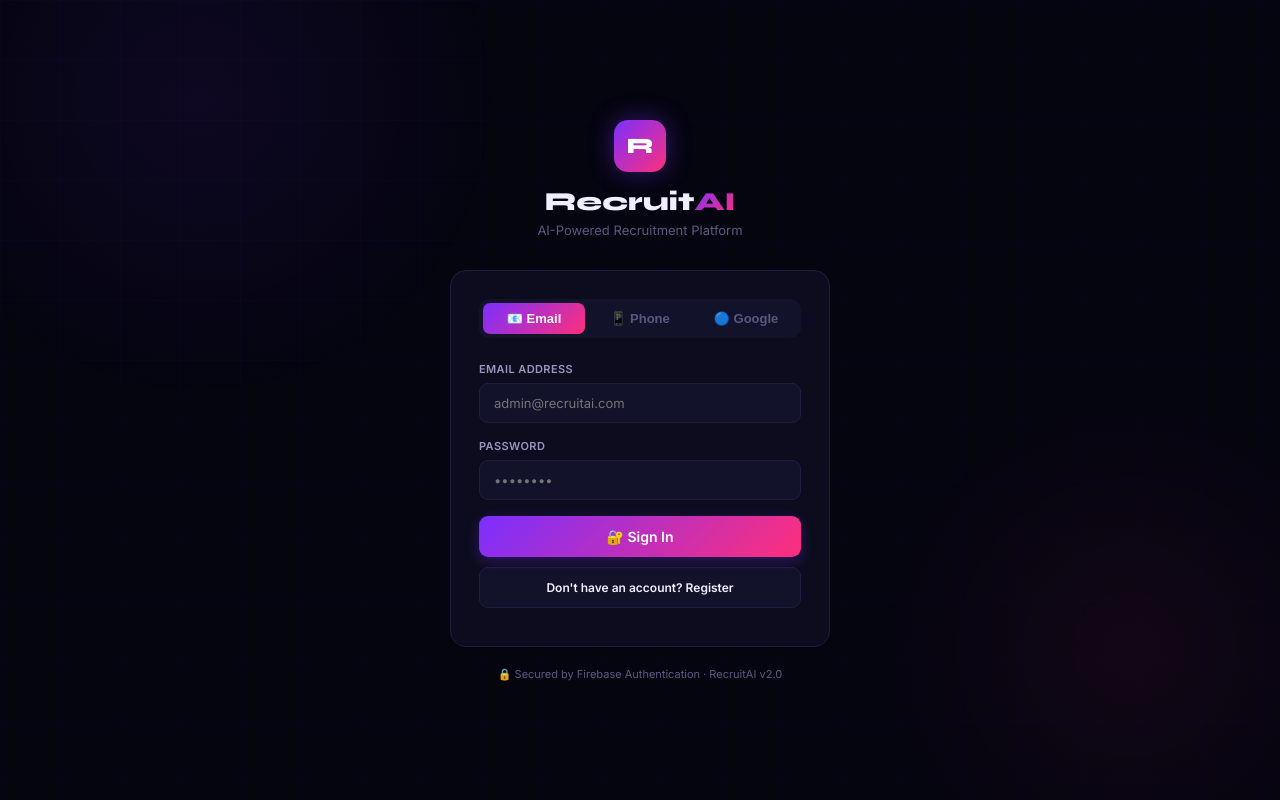
After one commit to ayushgaurkar001-jpg/recruitai-resume-screener, a FastAPI app: template templates/login.html in a window 1280 px wide. The commit adds this page. Run offline with FastAPI, Linux system fonts and the light colour scheme; the template is opened without the code that fills it, so the values that code supplies are empty; some libraries are stand-ins or nearby versions.

Commit message:
Add login system with Firebase Auth

```diff
--- a/main.py
+++ b/main.py
@@ -1,3 +1,6 @@
+from fastapi.responses import RedirectResponse, JSONResponse
+from fastapi import Cookie
+import firebase_admin.auth as firebase_auth
 from fastapi import FastAPI, File, UploadFile, Form, Request
 from fastapi.responses import HTMLResponse, StreamingResponse
 from fastapi.templating import Jinja2Templates
--- /dev/null
+++ b/templates/login.html
@@ -0,0 +1,519 @@
+<!DOCTYPE html>
+<html lang="en">
+<head>
+  <meta charset="UTF-8">
+  <meta name="viewport" content="width=device-width, initial-scale=1.0">
+  <title>RecruitAI — Login</title>
+  <link href="https://fonts.googleapis.com/css2?family=Syne:wght@400;600;700;800&family=Inter:wght@300;400;500;600;700&display=swap" rel="stylesheet">
+  <style>
+    :root {
+      --bg: #050510;
+      --surface: #0C0C1E;
+      --surface2: #12122A;
+      --border: #1E1E3F;
+      --p1: #7B2FFF;
+      --p2: #FF2F7B;
+      --p3: #2FFFB4;
+      --p6: #2F9FFF;
+      --text: #F0EEFF;
+      --text2: #9896BE;
+      --text3: #5B5880;
+    }
+
+    * { box-sizing: border-box; margin: 0; padding: 0; }
+
+    body {
+      font-family: 'Inter', sans-serif;
+      background: var(--bg);
+      color: var(--text);
+      min-height: 100vh;
+      display: flex;
+      align-items: center;
+      justify-content: center;
+    }
+
+    body::before {
+      content: '';
+      position: fixed;
+      top: -200px; left: -100px;
+      width: 600px; height: 600px;
+      border-radius: 50%;
+      background: radial-gradient(circle, rgba(123,47,255,0.08) 0%, transparent 70%);
+      pointer-events: none;
+    }
+
+    body::after {
+      content: '';
+      position: fixed;
+      bottom: -100px; right: -100px;
+      width: 500px; height: 500px;
+      border-radius: 50%;
+      background: radial-gradient(circle, rgba(255,47,123,0.06) 0%, transparent 70%);
+      pointer-events: none;
+    }
+
+    .grid-bg {
+      position: fixed; top: 0; left: 0; width: 100%; height: 100%;
+      pointer-events: none;
+      background-image:
+        linear-gradient(rgba(123,47,255,0.025) 1px, transparent 1px),
+        linear-gradient(90deg, rgba(123,47,255,0.025) 1px, transparent 1px);
+      background-size: 60px 60px;
+    }
+
+    .login-wrap {
+      position: relative; z-index: 1;
+      width: 100%; max-width: 420px;
+      padding: 20px;
+    }
+
+    .logo {
+      text-align: center;
+      margin-bottom: 32px;
+    }
+
+    .logo-icon {
+      width: 52px; height: 52px;
+      background: linear-gradient(135deg, var(--p1), var(--p2));
+      border-radius: 14px;
+      display: flex; align-items: center; justify-content: center;
+      font-size: 22px; font-weight: 800; color: white;
+      font-family: 'Syne', sans-serif;
+      box-shadow: 0 0 25px rgba(123,47,255,0.4);
+      margin: 0 auto 14px;
+    }
+
+    .logo-text {
+      font-family: 'Syne', sans-serif;
+      font-size: 26px; font-weight: 800;
+    }
+
+    .logo-text span {
+      background: linear-gradient(135deg, var(--p1), var(--p2));
+      -webkit-background-clip: text;
+      -webkit-text-fill-color: transparent;
+    }
+
+    .logo-sub { font-size: 13px; color: var(--text3); margin-top: 5px; }
+
+    .card {
+      background: var(--surface);
+      border: 1px solid var(--border);
+      border-radius: 16px;
+      padding: 28px;
+    }
+
+    .tabs {
+      display: flex;
+      background: var(--surface2);
+      border-radius: 10px;
+      padding: 4px;
+      margin-bottom: 24px;
+      gap: 4px;
+    }
+
+    .tab {
+      flex: 1; text-align: center;
+      padding: 8px;
+      border-radius: 7px;
+      font-size: 13px; font-weight: 600;
+      cursor: pointer; color: var(--text3);
+      transition: all 0.2s;
+      border: none; background: none;
+    }
+
+    .tab.active {
+      background: linear-gradient(135deg, var(--p1), var(--p2));
+      color: white;
+    }
+
+    .tab-content { display: none; }
+    .tab-content.active { display: block; }
+
+    .form-group { margin-bottom: 16px; }
+
+    .form-label {
+      font-size: 11px; font-weight: 600;
+      color: var(--text2); margin-bottom: 7px;
+      display: block; text-transform: uppercase; letter-spacing: 0.4px;
+    }
+
+    input {
+      width: 100%;
+      background: var(--surface2);
+      border: 1px solid var(--border);
+      border-radius: 9px;
+      padding: 11px 14px;
+      color: var(--text);
+      font-size: 13px;
+      font-family: 'Inter', sans-serif;
+      transition: all 0.2s;
+      outline: none;
+    }
+
+    input:focus {
+      border-color: var(--p1);
+      box-shadow: 0 0 0 3px rgba(123,47,255,0.12);
+    }
+
+    .btn {
+      width: 100%;
+      padding: 12px;
+      border-radius: 9px;
+      font-size: 14px; font-weight: 600;
+      cursor: pointer; border: none;
+      font-family: 'Inter', sans-serif;
+      transition: all 0.2s;
+      margin-bottom: 10px;
+    }
+
+    .btn-primary {
+      background: linear-gradient(135deg, var(--p1), var(--p2));
+      color: white;
+      box-shadow: 0 4px 14px rgba(123,47,255,0.3);
+    }
+
+    .btn-primary:hover { transform: translateY(-1px); box-shadow: 0 6px 20px rgba(123,47,255,0.5); }
+
+    .btn-google {
+      background: white;
+      color: #333;
+      display: flex; align-items: center; justify-content: center; gap: 10px;
+    }
+
+    .btn-phone {
+      background: var(--surface2);
+      color: var(--text);
+      border: 1px solid var(--border);
+      display: flex; align-items: center; justify-content: center; gap: 10px;
+    }
+
+    .divider {
+      display: flex; align-items: center; gap: 12px;
+      margin: 16px 0;
+      font-size: 11px; color: var(--text3);
+    }
+
+    .divider::before, .divider::after {
+      content: '';
+      flex: 1;
+      height: 1px;
+      background: var(--border);
+    }
+
+    .error-box {
+      background: rgba(255,47,123,0.08);
+      border: 1px solid rgba(255,47,123,0.2);
+      border-radius: 8px;
+      padding: 10px 14px;
+      font-size: 12px;
+      color: var(--p2);
+      margin-bottom: 14px;
+      display: none;
+    }
+
+    .success-box {
+      background: rgba(47,255,180,0.08);
+      border: 1px solid rgba(47,255,180,0.2);
+      border-radius: 8px;
+      padding: 10px 14px;
+      font-size: 12px;
+      color: var(--p3);
+      margin-bottom: 14px;
+      display: none;
+    }
+
+    .loading-btn {
+      opacity: 0.7;
+      pointer-events: none;
+    }
+
+    #recaptcha-container { margin-bottom: 14px; }
+
+    .phone-step2 { display: none; }
+
+    .footer-text {
+      text-align: center;
+      font-size: 11px;
+      color: var(--text3);
+      margin-top: 20px;
+    }
+  </style>
+</head>
+<body>
+
+<div class="grid-bg"></div>
+
+<div class="login-wrap">
+
+  <div class="logo">
+    <div class="logo-icon">R</div>
+    <div class="logo-text">Recruit<span>AI</span></div>
+    <div class="logo-sub">AI-Powered Recruitment Platform</div>
+  </div>
+
+  <div class="card">
+
+    <!-- Tabs -->
+    <div class="tabs">
+      <button class="tab active" onclick="switchTab('email')">📧 Email</button>
+      <button class="tab" onclick="switchTab('phone')">📱 Phone</button>
+      <button class="tab" onclick="switchTab('google')">🔵 Google</button>
+    </div>
+
+    <!-- Error/Success -->
+    <div class="error-box" id="errorBox"></div>
+    <div class="success-box" id="successBox"></div>
+
+    <!-- EMAIL TAB -->
+    <div class="tab-content active" id="tab-email">
+      <div class="form-group">
+        <label class="form-label">Email Address</label>
+        <input type="email" id="emailInput" placeholder="admin@recruitai.com">
+      </div>
+      <div class="form-group">
+        <label class="form-label">Password</label>
+        <input type="password" id="passwordInput" placeholder="••••••••">
+      </div>
+      <button class="btn btn-primary" onclick="loginWithEmail()">🔐 Sign In</button>
+      <button class="btn btn-phone" onclick="showRegister()" style="font-size:12px">Don't have an account? Register</button>
+
+      <!-- Register Form (hidden by default) -->
+      <div id="registerForm" style="display:none; margin-top:14px; padding-top:14px; border-top:1px solid var(--border)">
+        <div class="form-group">
+          <label class="form-label">Full Name</label>
+          <input type="text" id="regName" placeholder="John Doe">
+        </div>
+        <div class="form-group">
+          <label class="form-label">Email</label>
+          <input type="email" id="regEmail" placeholder="john@company.com">
+        </div>
+        <div class="form-group">
+          <label class="form-label">Password</label>
+          <input type="password" id="regPassword" placeholder="Min 6 characters">
+        </div>
+        <button class="btn btn-primary" onclick="registerWithEmail()">✅ Create Account</button>
+        <button class="btn btn-phone" onclick="hideRegister()" style="font-size:12px">Back to Login</button>
+      </div>
+    </div>
+
+    <!-- PHONE TAB -->
+    <div class="tab-content" id="tab-phone">
+      <div class="phone-step1">
+        <div class="form-group">
+          <label class="form-label">Phone Number</label>
+          <input type="tel" id="phoneInput" placeholder="+91 9999999999">
+        </div>
+        <div id="recaptcha-container"></div>
+        <button class="btn btn-primary" onclick="sendOTP()">📱 Send OTP</button>
+      </div>
+
+      <div class="phone-step2" id="phoneStep2">
+        <div class="form-group">
+          <label class="form-label">Enter OTP</label>
+          <input type="text" id="otpInput" placeholder="Enter 6-digit OTP" maxlength="6">
+        </div>
+        <button class="btn btn-primary" onclick="verifyOTP()">✅ Verify OTP</button>
+        <button class="btn btn-phone" onclick="backToPhone()" style="font-size:12px">← Back</button>
+      </div>
+    </div>
+
+    <!-- GOOGLE TAB -->
+    <div class="tab-content" id="tab-google">
+      <div style="text-align:center; padding:20px 0">
+        <div style="font-size:40px; margin-bottom:14px">🔵</div>
+        <div style="font-size:14px; color:var(--text2); margin-bottom:20px">
+          Sign in with your Google account instantly
+        </div>
+        <button class="btn btn-google" onclick="loginWithGoogle()">
+          <svg width="18" height="18" viewBox="0 0 48 48">
+            <path fill="#FFC107" d="M43.6 20H24v8h11.3C33.6 33.1 29.3 36 24 36c-6.6 0-12-5.4-12-12s5.4-12 12-12c3.1 0 5.9 1.1 8 3l5.7-5.7C34.5 6.5 29.5 4 24 4 12.9 4 4 12.9 4 24s8.9 20 20 20c11 0 20-9 20-20 0-1.3-.1-2.7-.4-4z"/>
+            <path fill="#FF3D00" d="M6.3 14.7l6.6 4.8C14.6 15.1 18.9 12 24 12c3.1 0 5.9 1.1 8 3l5.7-5.7C34.5 6.5 29.5 4 24 4 16.3 4 9.7 8.3 6.3 14.7z"/>
+            <path fill="#4CAF50" d="M24 44c5.2 0 9.9-1.9 13.5-4.9l-6.2-5.2C29.3 35.4 26.8 36 24 36c-5.2 0-9.6-3-11.3-7.3L6 33.6C9.4 39.6 16.2 44 24 44z"/>
+            <path fill="#1976D2" d="M43.6 20H24v8h11.3c-.8 2.3-2.3 4.3-4.3 5.8l6.2 5.2C40.9 35.5 44 30.1 44 24c0-1.3-.1-2.7-.4-4z"/>
+          </svg>
+          Continue with Google
+        </button>
+      </div>
+    </div>
+
+  </div>
+
+  <div class="footer-text">
+    🔒 Secured by Firebase Authentication · RecruitAI v2.0
+  </div>
+
+</div>
+
+<!-- Firebase SDK -->
+<script type="module">
+  import { initializeApp } from 'https://www.gstatic.com/firebasejs/10.7.0/firebase-app.js';
+  import {
+    getAuth,
+    signInWithEmailAndPassword,
+    createUserWithEmailAndPassword,
+    signInWithPopup,
+    GoogleAuthProvider,
+    RecaptchaVerifier,
+    signInWithPhoneNumber,
+    onAuthStateChanged
+  } from 'https://www.gstatic.com/firebasejs/10.7.0/firebase-auth.js';
+
+  // =============================================
+  // REPLACE WITH YOUR FIREBASE CONFIG
+  // =============================================
+  const firebaseConfig = {
+  apiKey: "AIzaSyAxS8K_m2j5T8otjFSURTz4Uwx-o3eGb-4",
+  authDomain: "recruitai-81d6f.firebaseapp.com",
+  projectId: "recruitai-81d6f",
+  storageBucket: "recruitai-81d6f.firebasestorage.app",
+  messagingSenderId: "746376271012",
+  appId: "1:746376271012:web:86c401b664528436568231"
+};
+
+  const app = initializeApp(firebaseConfig);
+  const auth = getAuth(app);
+  const googleProvider = new GoogleAuthProvider();
+
+  // Check if already logged in
+  onAuthStateChanged(auth, (user) => {
+    if (user) {
+      window.location.href = '/';
+    }
+  });
+
+  // Show error
+  function showError(msg) {
+    const box = document.getElementById('errorBox');
+    box.textContent = '❌ ' + msg;
+    box.style.display = 'block';
+    document.getElementById('successBox').style.display = 'none';
+  }
+
+  // Show success
+  function showSuccess(msg) {
+    const box = document.getElementById('successBox');
+    box.textContent = '✅ ' + msg;
+    box.style.display = 'block';
+    document.getElementById('errorBox').style.display = 'none';
+  }
+
+  // After login — save token and redirect
+  async function handleLogin(user) {
+    try {
+      const token = await user.getIdToken();
+      // Send token to backend
+      const response = await fetch('/auth/login', {
+        method: 'POST',
+        headers: {'Content-Type': 'application/json'},
+        body: JSON.stringify({token: token, email: user.email, name: user.displayName || user.email})
+      });
+      if (response.ok) {
+        showSuccess('Login successful! Redirecting...');
+        setTimeout(() => window.location.href = '/', 1000);
+      } else {
+        showError('Authentication failed. Please try again.');
+      }
+    } catch(e) {
+      showError(e.message);
+    }
+  }
+
+  // Email Login
+  window.loginWithEmail = async function() {
+    const email = document.getElementById('emailInput').value;
+    const password = document.getElementById('passwordInput').value;
+    if (!email || !password) { showError('Please enter email and password'); return; }
+    try {
+      const result = await signInWithEmailAndPassword(auth, email, password);
+      await handleLogin(result.user);
+    } catch(e) {
+      showError(e.message.replace('Firebase: ', ''));
+    }
+  }
+
+  // Email Register
+  window.registerWithEmail = async function() {
+    const name = document.getElementById('regName').value;
+    const email = document.getElementById('regEmail').value;
+    const password = document.getElementById('regPassword').value;
+    if (!name || !email || !password) { showError('Please fill all fields'); return; }
+    if (password.length < 6) { showError('Password must be at least 6 characters'); return; }
+    try {
+      const result = await createUserWithEmailAndPassword(auth, email, password);
+      await handleLogin(result.user);
+    } catch(e) {
+      showError(e.message.replace('Firebase: ', ''));
+    }
+  }
+
+  // Google Login
+  window.loginWithGoogle = async function() {
+    try {
+      const result = await signInWithPopup(auth, googleProvider);
+      await handleLogin(result.user);
+    } catch(e) {
+      showError(e.message.replace('Firebase: ', ''));
+    }
+  }
+
+  // Phone Login
+  let confirmationResult;
+
+  window.sendOTP = async function() {
+    const phone = document.getElementById('phoneInput').value;
+    if (!phone) { showError('Please enter phone number'); return; }
+    try {
+      if (!window.recaptchaVerifier) {
+        window.recaptchaVerifier = new RecaptchaVerifier(auth, 'recaptcha-container', {
+          size: 'normal',
+          callback: () => {}
+        });
+      }
+      confirmationResult = await signInWithPhoneNumber(auth, phone, window.recaptchaVerifier);
+      document.querySelector('.phone-step1').style.display = 'none';
+      document.getElementById('phoneStep2').style.display = 'block';
+      showSuccess('OTP sent successfully!');
+    } catch(e) {
+      showError(e.message.replace('Firebase: ', ''));
+    }
+  }
+
+  window.verifyOTP = async function() {
+    const otp = document.getElementById('otpInput').value;
+    if (!otp) { showError('Please enter OTP'); return; }
+    try {
+      const result = await confirmationResult.confirm(otp);
+      await handleLogin(result.user);
+    } catch(e) {
+      showError('Invalid OTP. Please try again.');
+    }
+  }
+
+  window.backToPhone = function() {
+    document.querySelector('.phone-step1').style.display = 'block';
+    document.getElementById('phoneStep2').style.display = 'none';
+  }
+</script>
+
+<script>
+  function switchTab(tab) {
+    document.querySelectorAll('.tab').forEach(t => t.classList.remove('active'));
+    document.querySelectorAll('.tab-content').forEach(t => t.classList.remove('active'));
+    event.target.classList.add('active');
+    document.getElementById('tab-' + tab).classList.add('active');
+    document.getElementById('errorBox').style.display = 'none';
+    document.getElementById('successBox').style.display = 'none';
+  }
+
+  function showRegister() {
+    document.getElementById('registerForm').style.display = 'block';
+  }
+
+  function hideRegister() {
+    document.getElementById('registerForm').style.display = 'none';
+  }
+</script>
+
+</body>
+</html>
```
Also changed, not shown: templates/base.html (+4 -3 lines).
